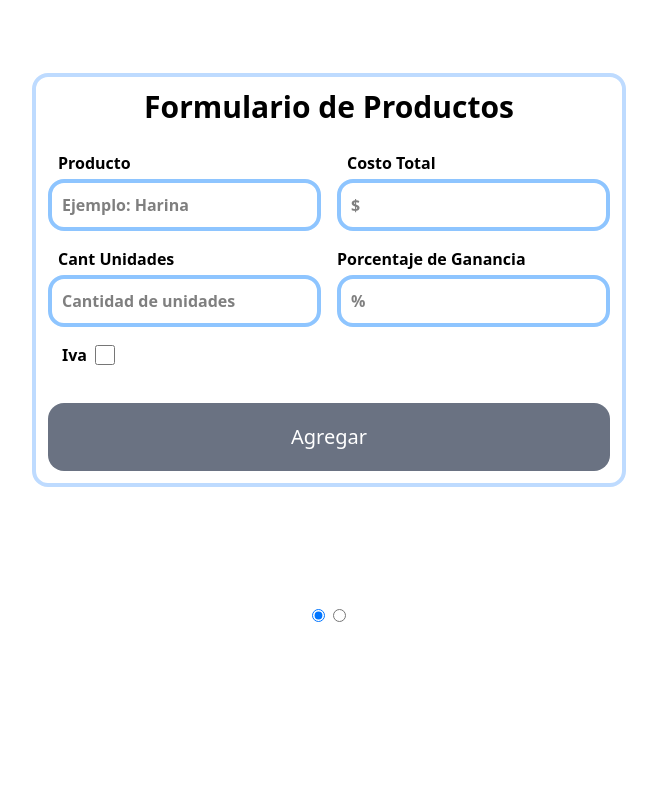
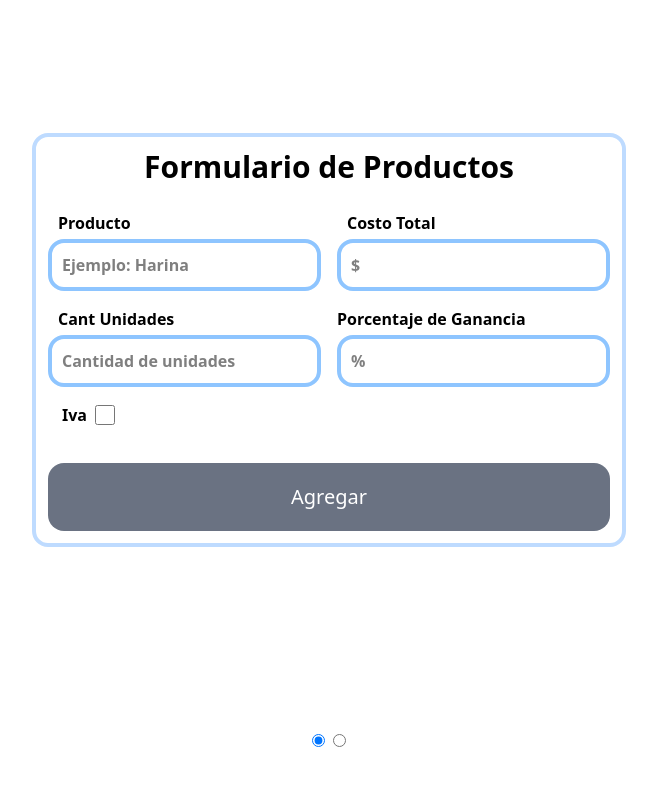
Before and after one commit to Eiderth/banner-store-repo, a React (Vite) app: page / in a window 1280 px wide. Shown: the top 786 px of the page, without its empty margins (311-968 px from the left). Built offline with nearby package versions, Linux system fonts and the light colour scheme.

Commit message:
refactor: codigo corregido en slider y sectionData

```diff
--- a/src/components/Slider.tsx
+++ b/src/components/Slider.tsx
@@ -17,19 +17,22 @@ export default function Slider({ children }: Props) {
   }, [handleSlider]);
 
   return (
-    <section className="w-screen h-screen grid grid-cols-1 grid-rows-[50%,auto] md:grid-rows-[50%,auto]">
+    <section className="w-screen h-screen grid grid-cols-1 grid-rows-[85%_15%]">
       <div
         ref={contendorRef}
-        className="flex overflow-x-scroll max-h-full overflow-y-scroll scroll-smooth"
+        className="flex overflow-x-scroll h-full scroll-smooth"
       >
         {children.map((child, idx) => (
-          <div key={idx} className="w-full h-full flex-shrink-0">
+          <div
+            key={idx}
+            className="w-full h-full overflow-y-auto flex-shrink-0"
+          >
             {child}
           </div>
         ))}
       </div>
 
-      <div className="w-full flex flex-row flex-shrink-0 justify-center gap-2 items-center p-4 min-h-28 max-h-28">
+      <div className="w-full flex flex-row flex-shrink-0 justify-center gap-2 items-center p-4 min-h-28">
         {children.map((_, idx) => (
           <input
             name="radio-section"
@@ -37,7 +40,6 @@ export default function Slider({ children }: Props) {
             key={`radio-${idx}`}
             onChange={() => setHandleSlider(idx)}
             defaultChecked={idx === 0}
-            // className="radio radio-primary mx-1"
           />
         ))}
       </div>
--- a/src/features/app-user/components/SectionData.tsx
+++ b/src/features/app-user/components/SectionData.tsx
@@ -10,8 +10,7 @@ export default function SectionData({}: Props) {
   } = useDataContext();
 
   return (
-    <section className="w-screen flex flex-col items-center p-2 gap-y-4 md:gap-y-8 h-full pb-8">
-      <h1>Holaa</h1>
+    <section className="w-full flex flex-col items-center p-2 gap-y-4 md:gap-y-8 h-full pb-8">
       <Banner
         className="col-span-full md:row-start-1 md:row-span-3 md:m-5 md:w-[90%] md:h-96 lg:h-[65vh]"
         title="Resultados"
```
